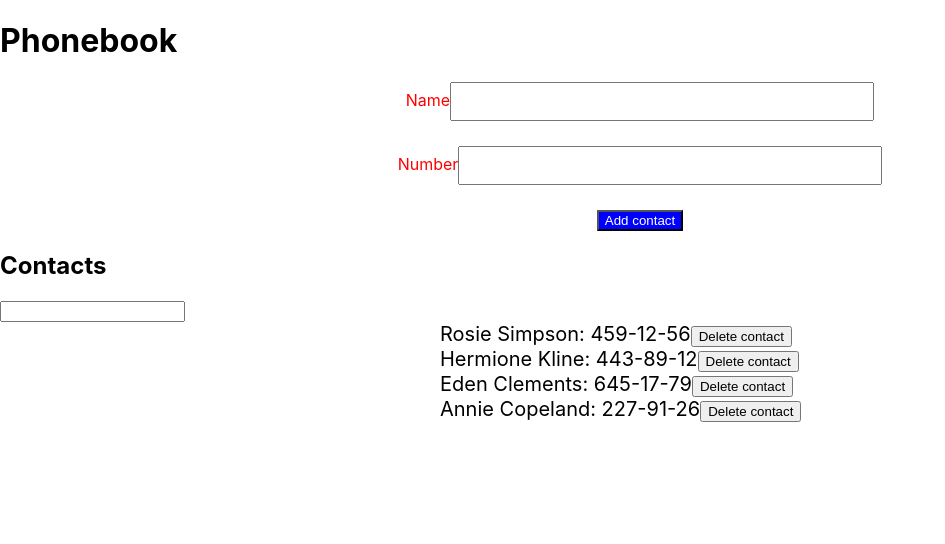
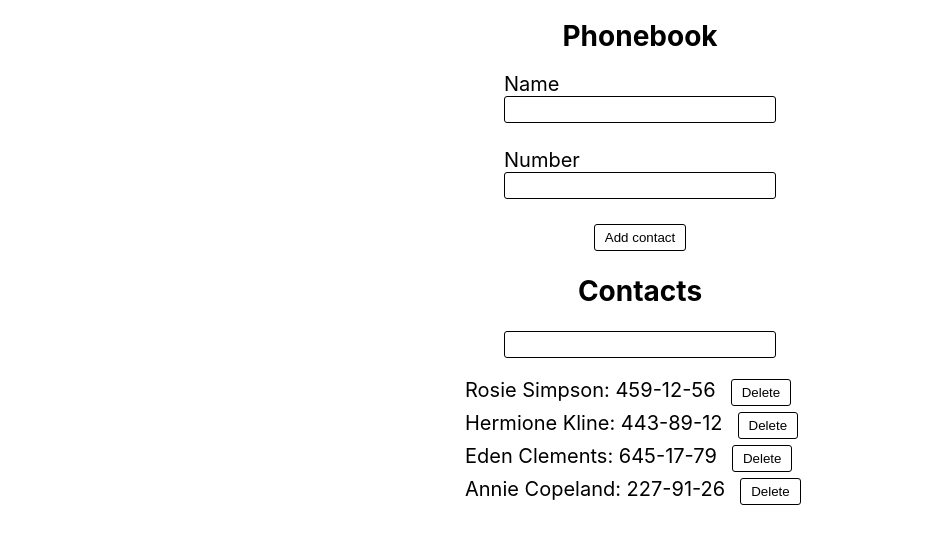
Before and after one commit to FergusonJoan/goit-react-hw-02-phonebook, a React (Create React App) app: page / in a window 1280 px wide. Shown: the top 544 px of the page, without its empty margins (0-945 px from the left). Built offline with nearby package versions, Linux system fonts and the light colour scheme.

Commit message:
fix schema

```diff
--- a/src/components/App.jsx
+++ b/src/components/App.jsx
@@ -22,7 +22,6 @@ export class App extends Component {
     const isExist = contacts.some(
       ({ name }) => name.toLowerCase() === contact.name.toLowerCase()
     );
-    console.log(isExist);
     if (isExist) {
       alert(`${contact.name} is already in contacts.`);
       return;
@@ -56,13 +55,13 @@ export class App extends Component {
         <ContactForm onSubmit={this.formSubmit} />
         <h2>Contacts</h2>
         {!!contacts.length ? (
-          <>
+          <div>
             <Filter value={filter} onChange={this.onChangeFilter} />
             <ContactList
               contacts={filteredContacts}
               onDeleteContact={this.clearContact}
             />
-          </>
+          </div>
         ) : (
           <p>There is no contacts here</p>
         )}
--- a/src/components/ContactForm/ContactForm.jsx
+++ b/src/components/ContactForm/ContactForm.jsx
@@ -26,10 +26,10 @@ export class ContactForm extends Component {
     return (
       <Formik
         initialValues={initialValues}
-        validationShema={schema}
+        validationSchema={schema}
         onSubmit={this.onHandleSubmit}
       >
-        {(values, handleChange) => (
+        {({ values, handleChange }) => (
           <FormEl autoComplete="off">
             <FormLabel htmlFor="name">
               Name
@@ -46,7 +46,7 @@ export class ContactForm extends Component {
               <FormInput
                 type="tel"
                 name="number"
-                value={values.name}
+                value={values.number}
                 onChange={handleChange}
               />
               <ErrorText name="number" />
--- a/src/components/ContactForm/ContactForm.styled.jsx
+++ b/src/components/ContactForm/ContactForm.styled.jsx
@@ -2,6 +2,7 @@ import styled from '@emotion/styled';
 import { Form, Field, ErrorMessage } from 'formik';
 
 export const FormEl = styled(Form)`
+  width: 400px;
   display: flex;
   flex-direction: column;
   align-items: center;
@@ -9,18 +10,25 @@ export const FormEl = styled(Form)`
 `;
 
 export const FormLabel = styled.label`
-  color: red;
+  display: flex;
+  flex-direction: column;
+  font-size: 20px;
 `;
 export const FormInput = styled(Field)`
-  padding: 10px;
-  width: 400px;
+  padding: 5px 10px;
+  width: 250px;
+  border: 1px solid;
+  border-radius: 3px;
 `;
 
 export const ErrorText = styled(ErrorMessage)`
   color: red;
+  font-size: 14px;
 `;
 
 export const FormButton = styled.button`
-  color: white;
-  background-color: blue;
+  padding: 5px 10px;
+  background-color: white;
+  border: 1px solid;
+  border-radius: 3px;
 `;
--- a/src/components/ContactForm/schema.jsx
+++ b/src/components/ContactForm/schema.jsx
@@ -1,8 +1,9 @@
 import * as yup from 'yup';
 
-export const schema = yup.object().shape({
+export const schema = yup.object({
   name: yup
     .string()
+    .max(2)
     .matches(
       /^[a-zA-Zа-яА-Я]+(([' -][a-zA-Zа-яА-Я ])?[a-zA-Zа-яА-Я]*)*$/,
       "Name may contain only letters, apostrophe, dash and spaces. For example Adrian, Jacob Mercer, Charles de Batz de Castelmore d'Artagnan"
--- a/src/components/ContactList/ContactList.styled.jsx
+++ b/src/components/ContactList/ContactList.styled.jsx
@@ -2,7 +2,7 @@ import styled from '@emotion/styled';
 
 export const List = styled.ul`
   list-style: none;
-  width: 400px;
+  width: 350px;
   margin: 0;
   margin-left: auto;
   margin-right: auto;
@@ -10,4 +10,5 @@ export const List = styled.ul`
 `;
 export const ListItem = styled.li`
   font-size: 20px;
+  margin-bottom: 5px;
 `;
--- /dev/null
+++ b/src/components/ContactListItem/ContactListIlem.styled.jsx
@@ -0,0 +1,9 @@
+import styled from '@emotion/styled';
+
+export const FormButton = styled.button`
+  padding: 5px 10px;
+  background-color: white;
+  border: 1px solid;
+  border-radius: 3px;
+  margin-left: 15px;
+`;
--- a/src/components/ContactListItem/ContactListItem.jsx
+++ b/src/components/ContactListItem/ContactListItem.jsx
@@ -1,12 +1,13 @@
 import PropTypes from 'prop-types';
+import { FormButton } from './ContactListIlem.styled';
 
 export const ContactListItem = ({ id, name, number, onDeleteContact }) => {
   return (
     <>
       {name}: {number}
-      <button type="button" onClick={() => onDeleteContact(id)}>
-        Delete contact
-      </button>
+      <FormButton type="button" onClick={() => onDeleteContact(id)}>
+        Delete
+      </FormButton>
     </>
   );
 };
--- a/src/components/Filter/Filter.jsx
+++ b/src/components/Filter/Filter.jsx
@@ -1,10 +1,11 @@
 import React from 'react';
 import PropTypes from 'prop-types';
+import { FormInput } from './Filter.styled';
 
 export const Filter = ({ value, onChange }) => {
   return (
     <label>
-      <input type="text" value={value} onChange={onChange}></input>
+      <FormInput type="text" value={value} onChange={onChange}></FormInput>
     </label>
   );
 };
--- /dev/null
+++ b/src/components/Filter/Filter.styled.jsx
@@ -0,0 +1,9 @@
+import styled from '@emotion/styled';
+
+export const FormInput = styled.input`
+  width: 250px;
+  padding: 5px 10px;
+  margin-bottom: 20px;
+  border: 1px solid;
+  border-radius: 3px;
+`;
--- a/src/index.css
+++ b/src/index.css
@@ -13,3 +13,13 @@ code {
   font-family: source-code-pro, Menlo, Monaco, Consolas, 'Courier New',
     monospace;
 }
+
+div {
+  display: flex;
+  flex-direction: column;
+  align-items: center;
+}
+h1,
+h2 {
+  font-size: 28px;
+}
```
